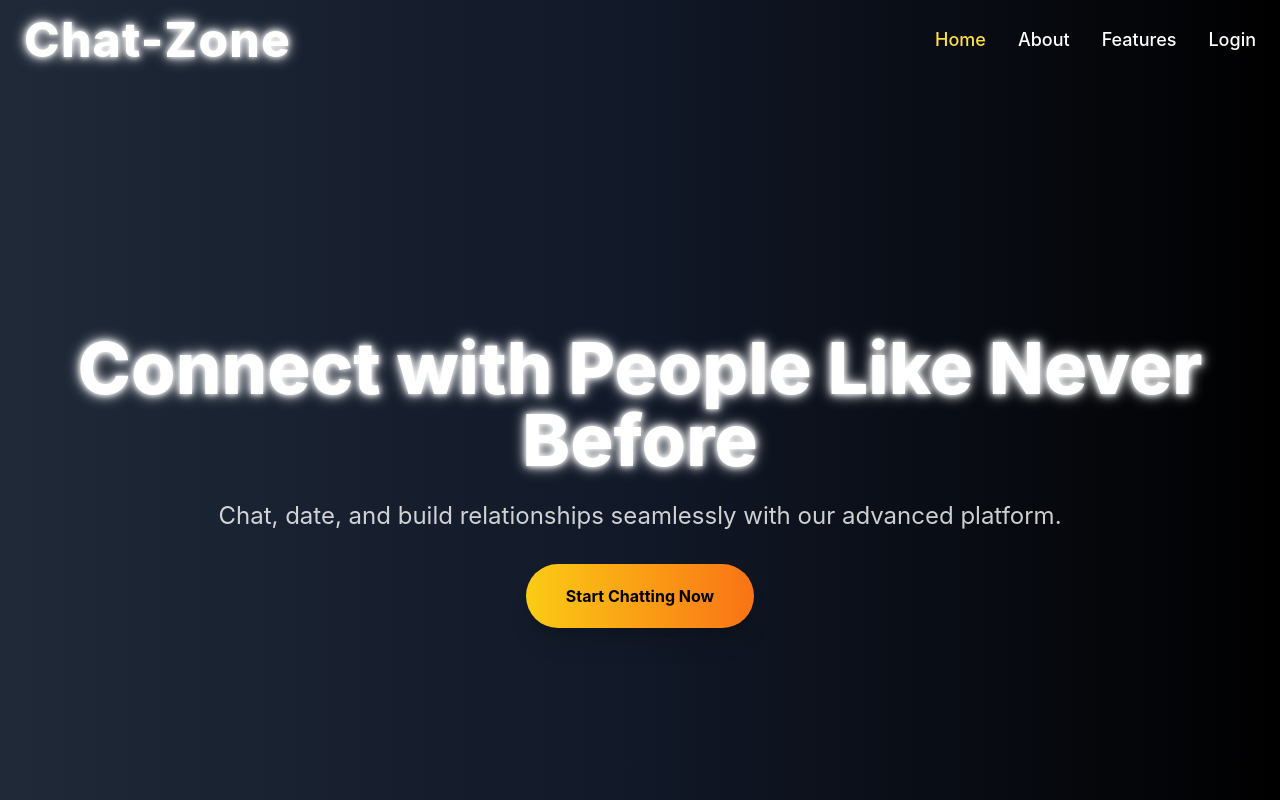
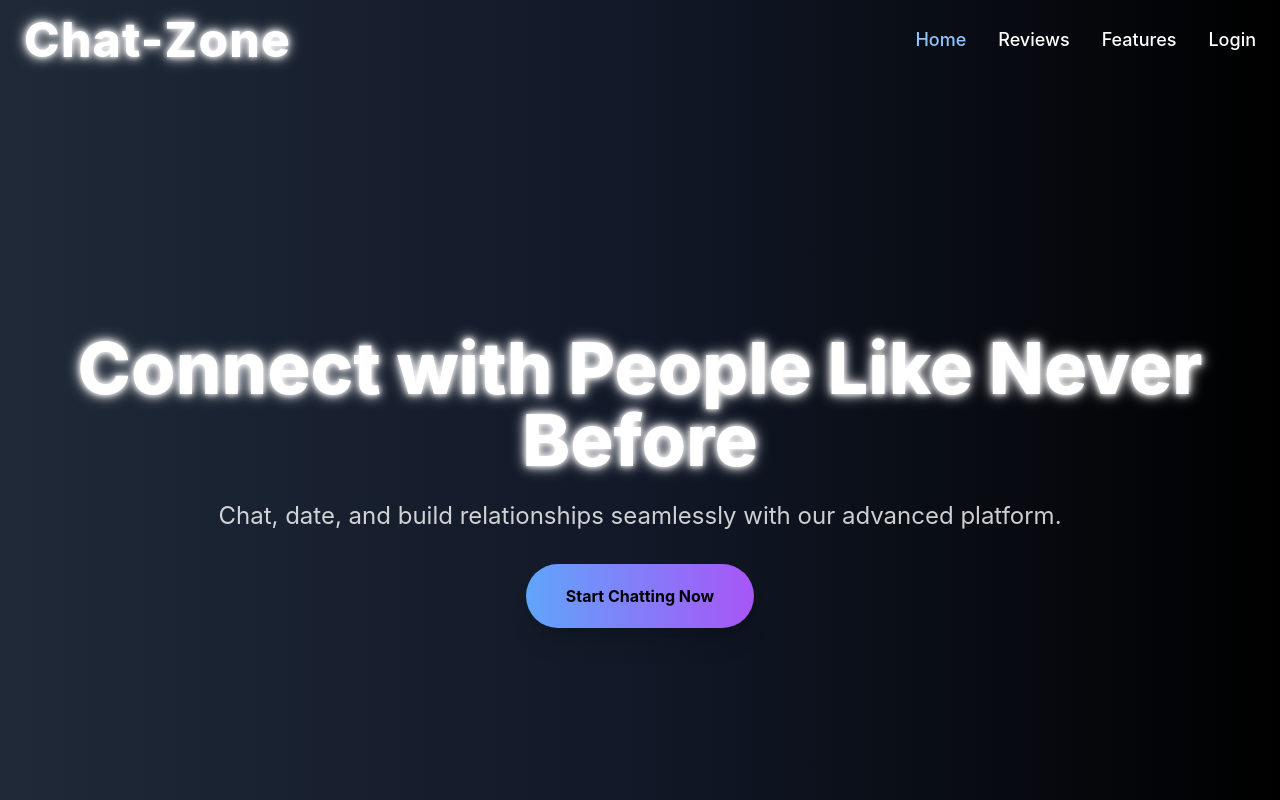
Before and after one commit to UnkownDecoder/Chating-WebApp, a React (Vite) app in the folder frontend/: page / in a window 1280 px wide. Shown: the top 800 px of the page. Built offline with nearby package versions, Linux system fonts and the light colour scheme.

Commit message:
feat: update button styles and add Settings component

```diff
--- a/frontend/src/Components/Body.jsx
+++ b/frontend/src/Components/Body.jsx
@@ -16,7 +16,7 @@ const Body = () => {
         </p>
         <button
           onClick={() => navigate('/register')} // Navigate to Register page
-          className="px-8 py-4 md:px-10 md:py-5 bg-gradient-to-r from-yellow-400 to-orange-500 text-black font-bold rounded-full shadow-xl transform transition duration-500 hover:bg-yellow-300 hover:scale-110"
+          className="px-8 py-4 md:px-10 md:py-5 bg-gradient-to-r from-blue-400 to-purple-500 text-black font-bold rounded-full shadow-xl transform transition duration-500 hover:bg-blue-300 hover:scale-110"
         >
           Start Chatting Now
         </button>
--- a/frontend/src/Components/Footer.jsx
+++ b/frontend/src/Components/Footer.jsx
@@ -19,7 +19,7 @@ const Footer = () => {
             rel="noopener noreferrer"
             className="text-3xl hover:text-gradient transition duration-300 transform hover:scale-125"
           >
-            <FaHackerrank className="transition-all duration-300 transform hover:rotate-12 hover:text-orange-500" />
+            <FaHackerrank className="transition-all duration-300 transform hover:rotate-12 hover:text-purple-500" />
           </a>
 
           {/* GitHub Icon */}
--- a/frontend/src/Components/Header.jsx
+++ b/frontend/src/Components/Header.jsx
@@ -17,30 +17,30 @@ const Header = () => {
         <nav className="hidden md:flex space-x-8">
           <Link
             to="/"
-            className={`text-lg font-medium hover:text-yellow-300 transition-all duration-300 ${
-              location.pathname === "/" ? "text-yellow-300" : "hover:scale-105"
+            className={`text-lg font-medium hover:text-blue-300 transition-all duration-300 ${
+              location.pathname === "/" ? "text-blue-300" : "hover:scale-105"
             }`}
           >
             Home
           </Link>
           <Link
-            to="/about"
-            className={`text-lg font-medium hover:text-yellow-300 transition-all duration-300 ${
-              location.pathname === "/about" ? "text-yellow-300" : "hover:scale-105"
+            to="/Reviews"
+            className={`text-lg font-medium hover:text-blue-300 transition-all duration-300 ${
+              location.pathname === "/Reviews" ? "text-blue-300" : "hover:scale-105"
             }`}
           >
-            About
+            Reviews
           </Link>
           <Link
             to="/features"
-            className="text-lg font-medium hover:text-yellow-300 transition-all duration-300 hover:scale-105"
+            className="text-lg font-medium hover:text-blue-300 transition-all duration-300 hover:scale-105"
           >
             Features
           </Link>
           <Link
             to="/login"
-            className={`text-lg font-medium hover:text-yellow-300 transition-all duration-300 ${
-              location.pathname === "/login" ? "text-yellow-300" : "hover:scale-105"
+            className={`text-lg font-medium hover:text-blue-300 transition-all duration-300 ${
+              location.pathname === "/login" ? "text-blue-300" : "hover:scale-105"
             }`}
           >
             Login
@@ -81,8 +81,8 @@ const Header = () => {
               <Link
                 to="/"
                 onClick={() => setIsMenuOpen(false)}
-                className={`block text-lg font-medium hover:text-yellow-300 ${
-                  location.pathname === "/" ? "text-yellow-300" : ""
+                className={`block text-lg font-medium hover:text-blue-300 ${
+                  location.pathname === "/" ? "text-blue-300" : ""
                 }`}
               >
                 Home
@@ -90,20 +90,20 @@ const Header = () => {
             </li>
             <li>
               <Link
-                to="/about"
+                to="/Reviews"
                 onClick={() => setIsMenuOpen(false)}
-                className={`block text-lg font-medium hover:text-yellow-300 ${
-                  location.pathname === "/about" ? "text-yellow-300" : ""
+                className={`block text-lg font-medium hover:text-blue-300 ${
+                  location.pathname === "/Reviews" ? "text-blue-300" : ""
                 }`}
               >
-                About
+                Reviews
               </Link>
             </li>
             <li>
               <a
                 href="#features"
                 onClick={() => setIsMenuOpen(false)}
-                className="block text-lg font-medium hover:text-yellow-300"
+                className="block text-lg font-medium hover:text-blue-300"
               >
                 Features
               </a>
@@ -112,8 +112,8 @@ const Header = () => {
               <Link
                 to="/login"
                 onClick={() => setIsMenuOpen(false)}
-                className={`block text-lg font-medium hover:text-yellow-300 ${
-                  location.pathname === "/login" ? "text-yellow-300" : ""
+                className={`block text-lg font-medium hover:text-blue-300 ${
+                  location.pathname === "/login" ? "text-blue-300" : ""
                 }`}
               >
                 Login
--- /dev/null
+++ b/frontend/src/Components/Settings.jsx
@@ -0,0 +1,9 @@
+import React from 'react'
+
+const Settings = () => {
+  return (
+    <div>hello ji </div>
+  )
+}
+
+export default Settings
--- a/frontend/src/Components/chat.jsx
+++ b/frontend/src/Components/chat.jsx
@@ -13,8 +13,8 @@ const Chat = (userId) => {
   const [sidebarWidth, setSidebarWidth] = useState(250);
   const [showPopup, setShowPopup] = useState(false);
   const [user, setUser] = useState({
-    username: 'Guest', // Default value before login
-    photo: 'https://via.placeholder.com/40', // Default image URL before login
+    username: '', // Default value before login
+    photo: '', // Default image URL before login
   });
 
   const [isMuted, setIsMuted] = useState(false);
```
